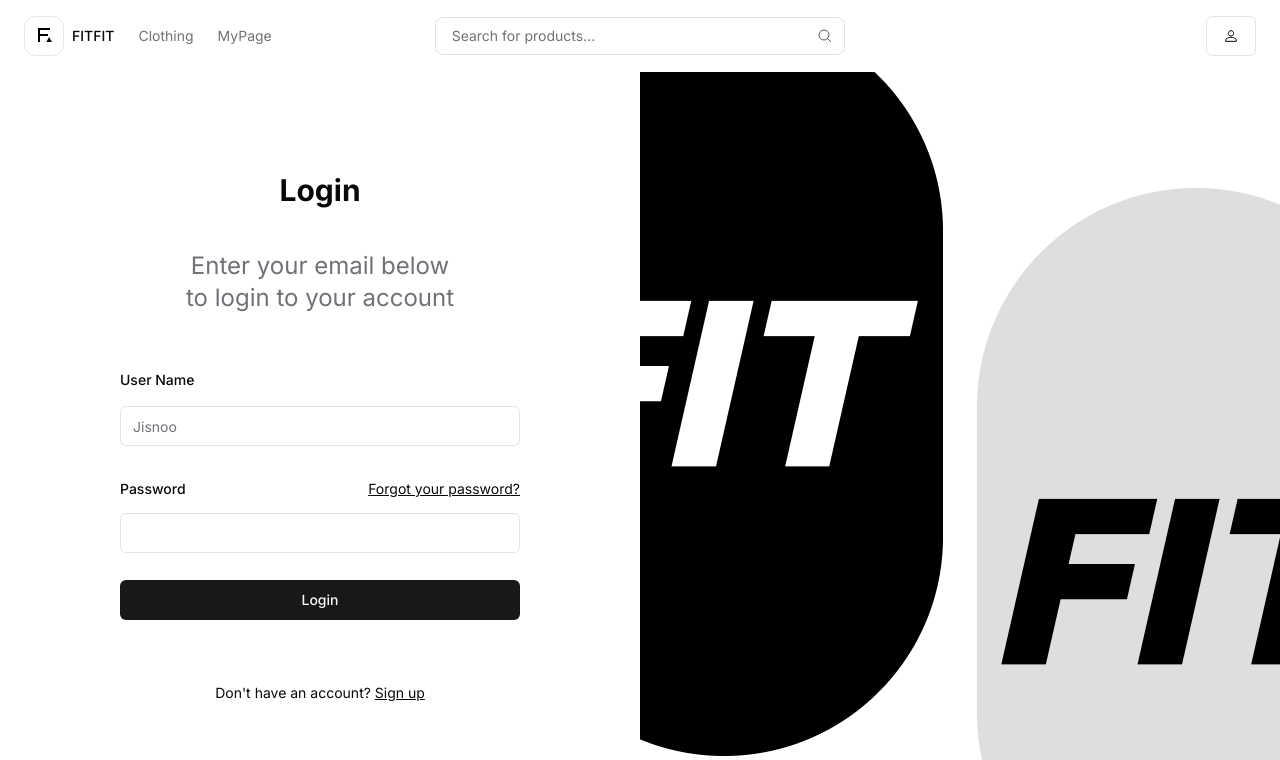
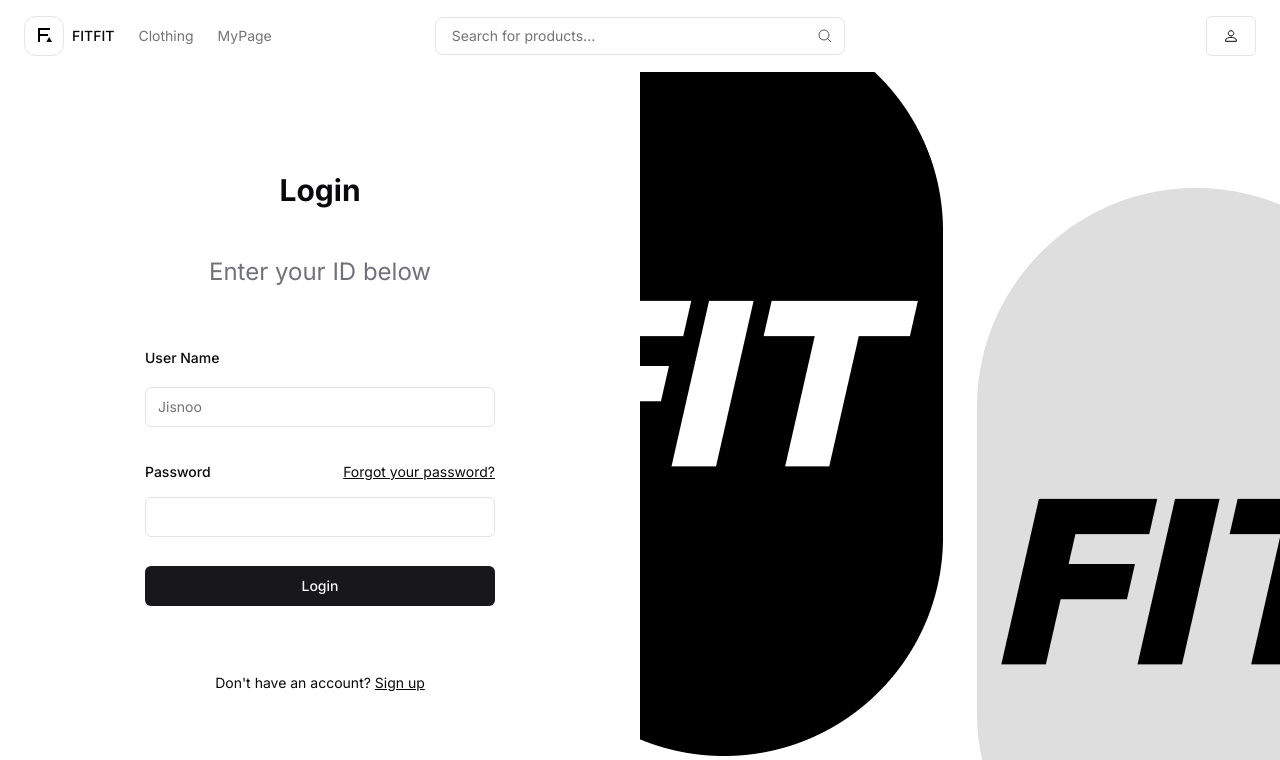
Before and after one commit to Capstone-Design-FitFit/Frontend_Nextjs, a Next.js app: page /login in a window 1280 px wide. Shown: the top 760 px of the page. Built offline with nearby package versions, Linux system fonts and the light colour scheme.

Commit message:
design : fix login page

```diff
--- a/src/app/login/page.js
+++ b/src/app/login/page.js
@@ -63,11 +63,11 @@ export default function Login() {
     return (
         <div className="w-full lg:grid lg:min-h-[600px] lg:grid-cols-2 xl:min-h-[800px]">
             <div className="flex items-center justify-center py-12">
-                <div className="mx-auto grid w-[400px] h-[600px] gap-6">
+                <div className="mx-auto grid w-[350px] h-[600px] gap-6">
                     <div className="grid gap-2 text-center">
                         <h1 className="text-3xl font-bold">Login</h1>
                         <p className="text-balance text-muted-foreground text-2xl">
-                            Enter your email below to login to your account
+                            Enter your ID below
                         </p>
                     </div>
                     <div className="grid gap-4">
```
